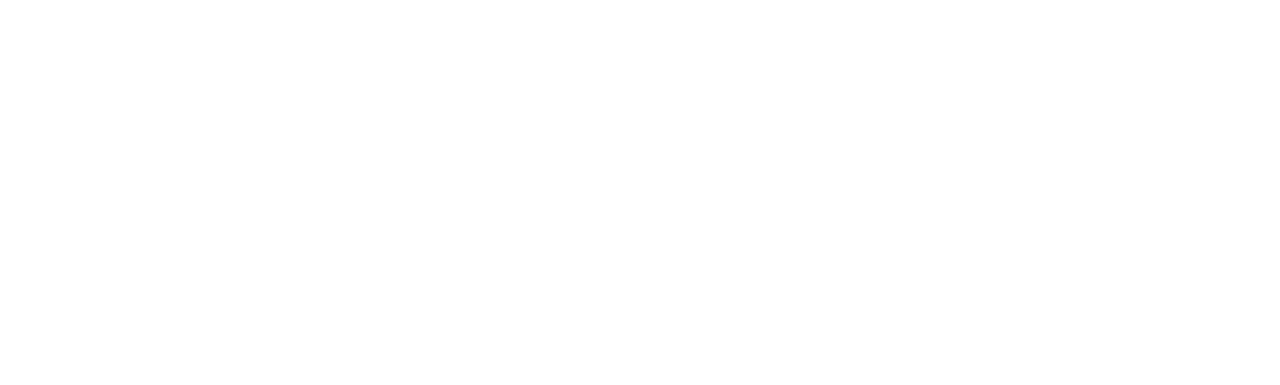
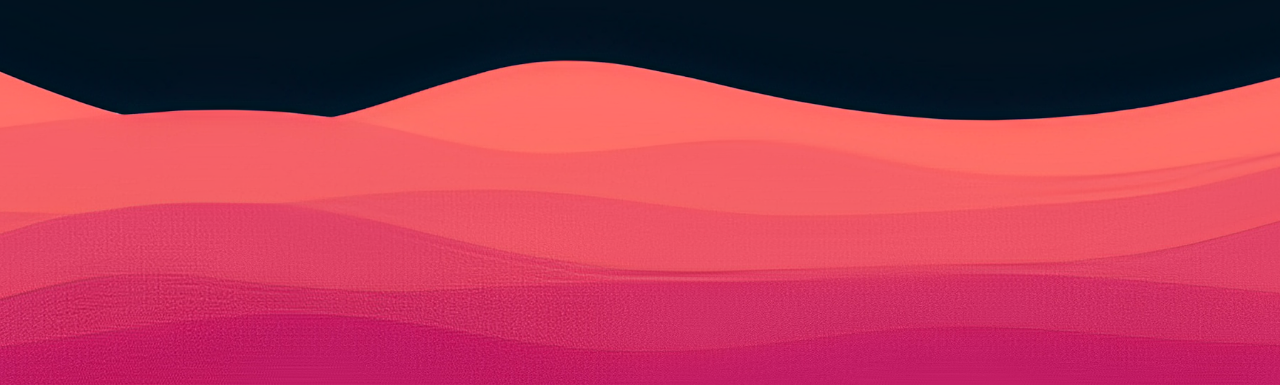
Before and after one commit to tesla59/shortify, a React (Vite) app in the folder view/: page / in a window 1280 px wide. Shown: the part 415-800 px from the top of the page. Built offline with nearby package versions, Linux system fonts and the light colour scheme.

Commit message:
view: update svgs and background images

```diff
--- a/view/index.html
+++ b/view/index.html
@@ -3,7 +3,7 @@
 
 <head>
   <meta charset="UTF-8" />
-  <link rel="icon" type="image/svg+xml" href="/vite.svg" />
+  <link rel="icon" type="image/svg+xml" href="/wave.svg" />
   <meta name="viewport" content="width=device-width, initial-scale=1.0" />
   <title>Shortify</title>
 </head>
--- a/view/src/index.css
+++ b/view/src/index.css
@@ -4,4 +4,8 @@
   place-items: center;
   min-width: 320px;
   min-height: 100vh;
+  background-image: url('/layered-waves.png');
+  background-size: cover;
+  background-repeat: no-repeat;
+  background-position: center;
 }
```
Also changed, not shown: view/public/layered-waves.png (added), view/public/wave.svg (added).
